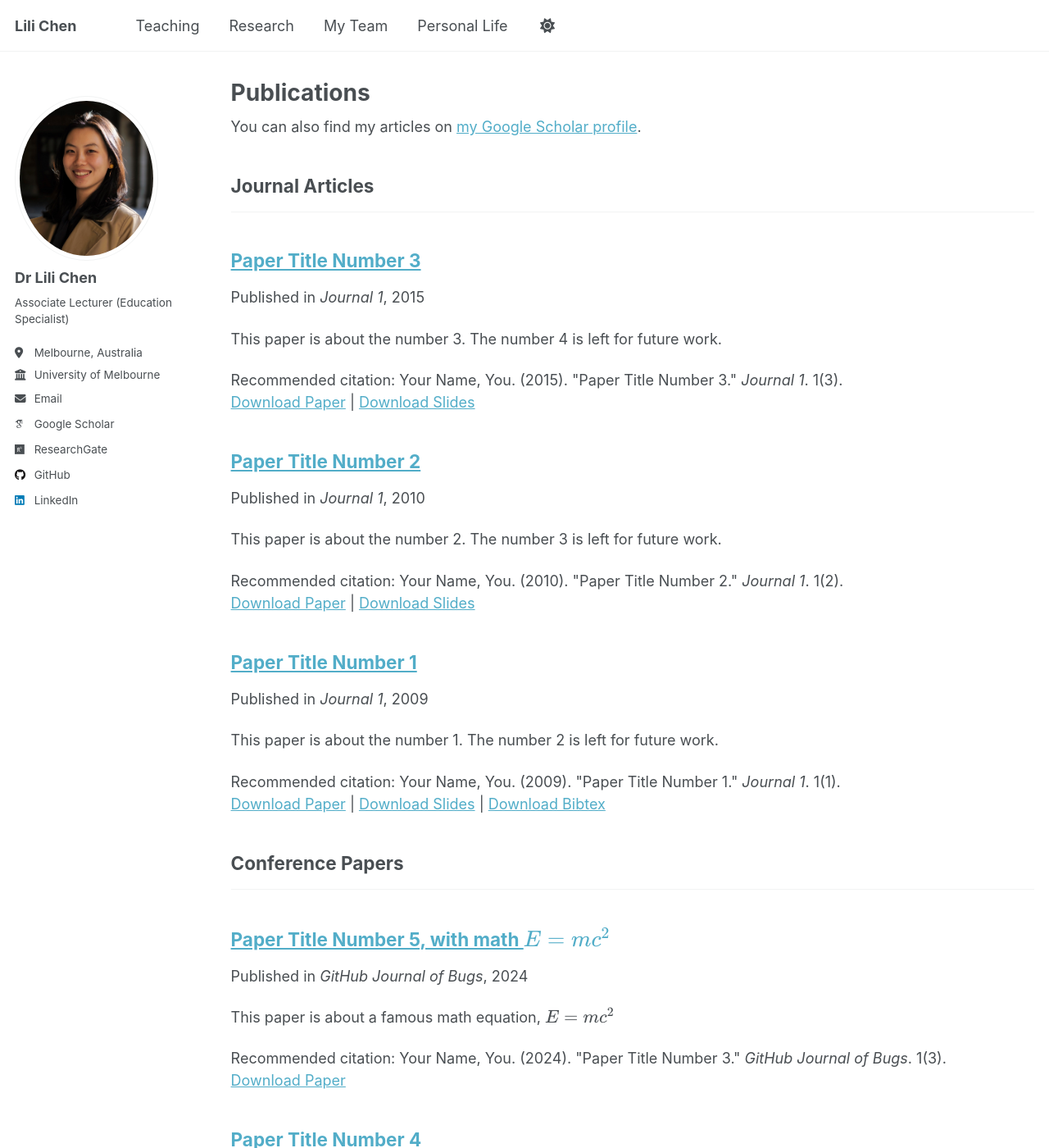
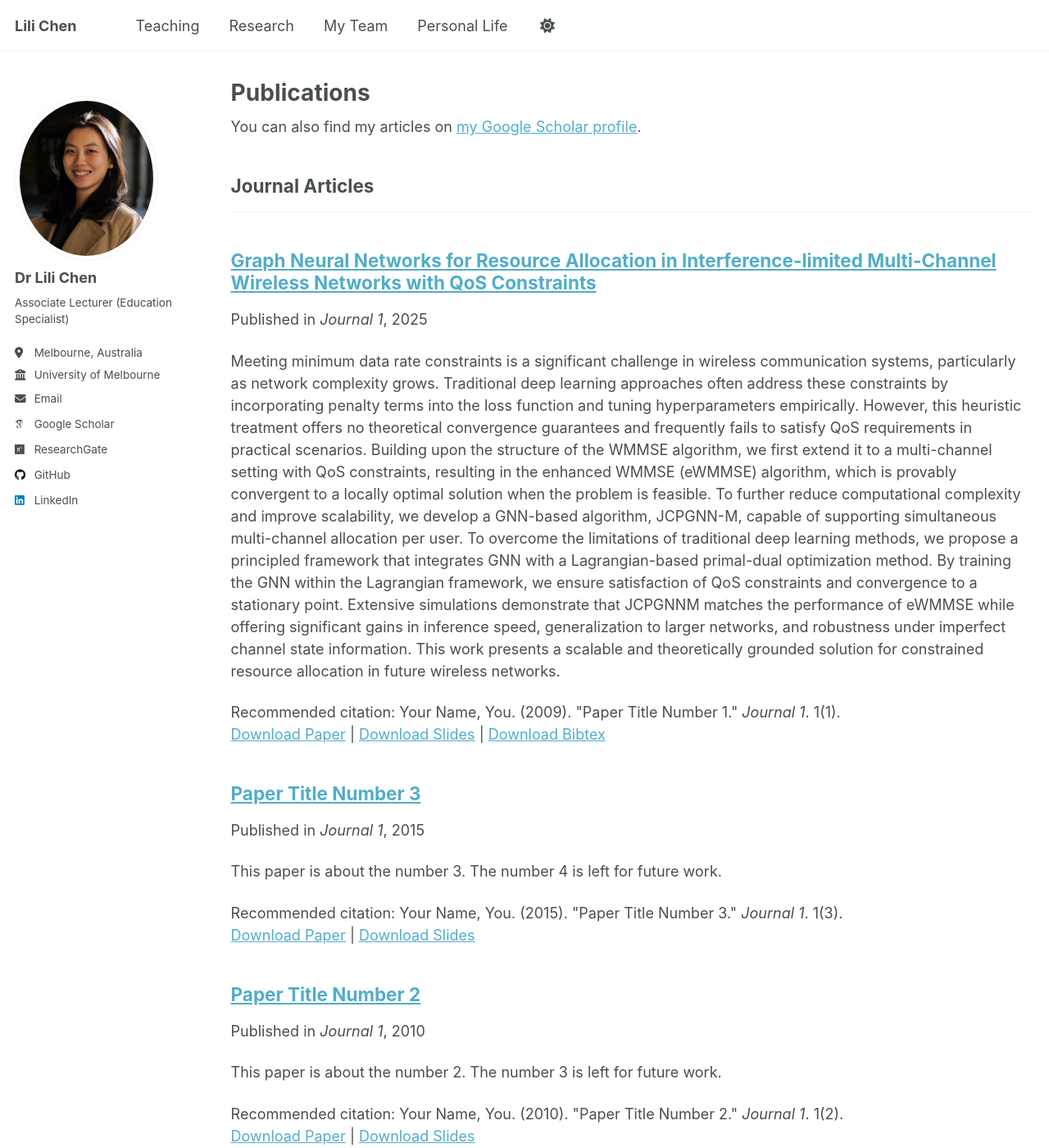
Before and after one commit to LilixChen/lilichen.github.io, a Jekyll site: the page built from _pages/publications.html, in a window 1280 px wide and 1400 px high. Shown: the whole window at 82% size. Built offline with Jekyll 4.4.1, drawn with Linux system fonts in a browser that asks for light colours; some web fonts are replaced; a script that is not in the unit is left out.

Commit message:
Update 2009-10-01-paper-title-number-1.md

```diff
--- a/_publications/2009-10-01-paper-title-number-1.md
+++ b/_publications/2009-10-01-paper-title-number-1.md
@@ -1,13 +1,14 @@
 ---
-title: "Paper Title Number 1"
+title: "Graph Neural Networks for Resource Allocation in Interference-limited Multi-Channel Wireless Networks with QoS Constraints"
 collection: publications
 category: manuscripts
 permalink: /publication/2009-10-01-paper-title-number-1
-excerpt: 'This paper is about the number 1. The number 2 is left for future work.'
-date: 2009-10-01
+excerpt: 'Meeting minimum data rate constraints is a significant challenge in wireless communication systems, particularly as
+network complexity grows. Traditional deep learning approaches often address these constraints by incorporating penalty terms into the loss function and tuning hyperparameters empirically. However, this heuristic treatment offers no theoretical convergence guarantees and frequently fails to satisfy QoS requirements in practical scenarios. Building upon the structure of the WMMSE algorithm, we first extend it to a multi-channel setting with QoS constraints, resulting in the enhanced WMMSE (eWMMSE) algorithm, which is provably convergent to a locally optimal solution when the problem is feasible. To further reduce computational complexity and improve scalability, we develop a GNN-based algorithm, JCPGNN-M, capable of supporting simultaneous multi-channel allocation per user. To overcome the limitations of traditional deep learning methods, we propose a principled framework that integrates GNN with a Lagrangian-based primal-dual optimization method. By training the GNN within the Lagrangian framework, we ensure satisfaction of QoS constraints and convergence to a stationary point. Extensive simulations demonstrate that JCPGNNM matches the performance of eWMMSE while offering significant gains in inference speed, generalization to larger networks, and robustness under imperfect channel state information. This work presents a scalable and theoretically grounded solution for constrained resource allocation in future wireless networks.'
+date: 2025-09-08
 venue: 'Journal 1'
 slidesurl: 'http://academicpages.github.io/files/slides1.pdf'
-paperurl: 'http://academicpages.github.io/files/paper1.pdf'
+paperurl: 'https://arxiv.org/pdf/2509.06395?'
 bibtexurl: 'http://academicpages.github.io/files/bibtex1.bib'
 citation: 'Your Name, You. (2009). &quot;Paper Title Number 1.&quot; <i>Journal 1</i>. 1(1).'
 ---
```
